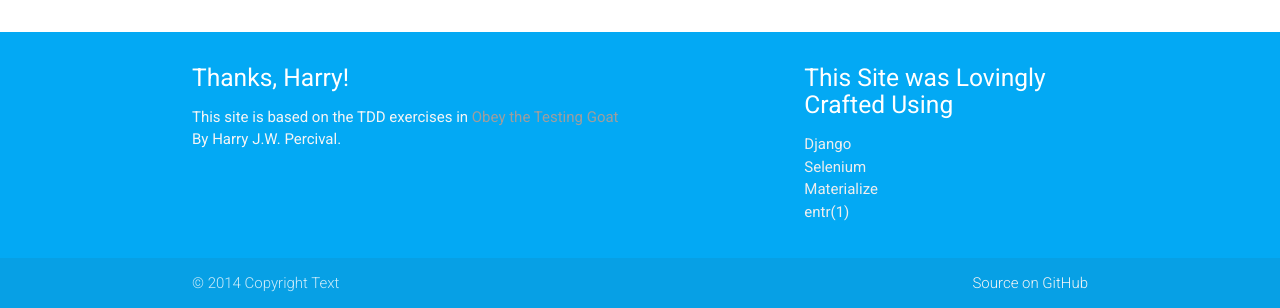
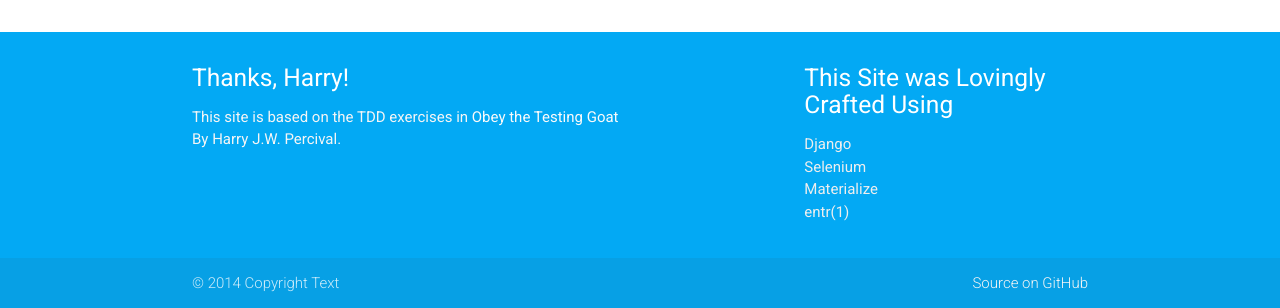
Before and after one commit to PeppyHare/python-tdd-book, a Django app: page / in a window 1280 px wide. Shown: the part 492-800 px from the top of the page. Run offline with Django 3.2, Linux system fonts and the light colour scheme.

Commit message:
Playing around with page styling and css

```diff
--- a/django/lists/templates/base.html
+++ b/django/lists/templates/base.html
@@ -97,12 +97,12 @@
             <div class="row">
                 <div class="col l6 s12">
                 <h5 class="white-text">Thanks, Harry!</h5>
-                <p class="grey-text text-lighten-4">This site is based on the TDD exercises in <a class="grey-text text-lighten-3href="https://www.obeythetestinggoat.com/">Obey the Testing Goat</a> By Harry J.W. Percival.</p>
+                <p class="grey-text text-lighten-4">This site is based on the TDD exercises in <a class="grey-text text-lighten-5" href="https://www.obeythetestinggoat.com/">Obey the Testing Goat</a> By Harry J.W. Percival.</p>
                 </div>
                 <div class="col l4 offset-l2 s12">
                 <h5 class="white-text">This Site was Lovingly Crafted Using</h5>
                 <ul>
-                    <li><a class="grey-text text-lighten-3" href="#!">Django</a></li>
+                    <li><a class="grey-text text-lighten-3" href="https://www.djangoproject.com/">Django</a></li>
                     <li><a class="grey-text text-lighten-3" href="#!">Selenium</a></li>
                     <li><a class="grey-text text-lighten-3" href="http://materializecss.com/">Materialize</a></li>
                     <li><a class="grey-text text-lighten-3" href="http://entrproject.org/">entr(1)</a></li>
```
